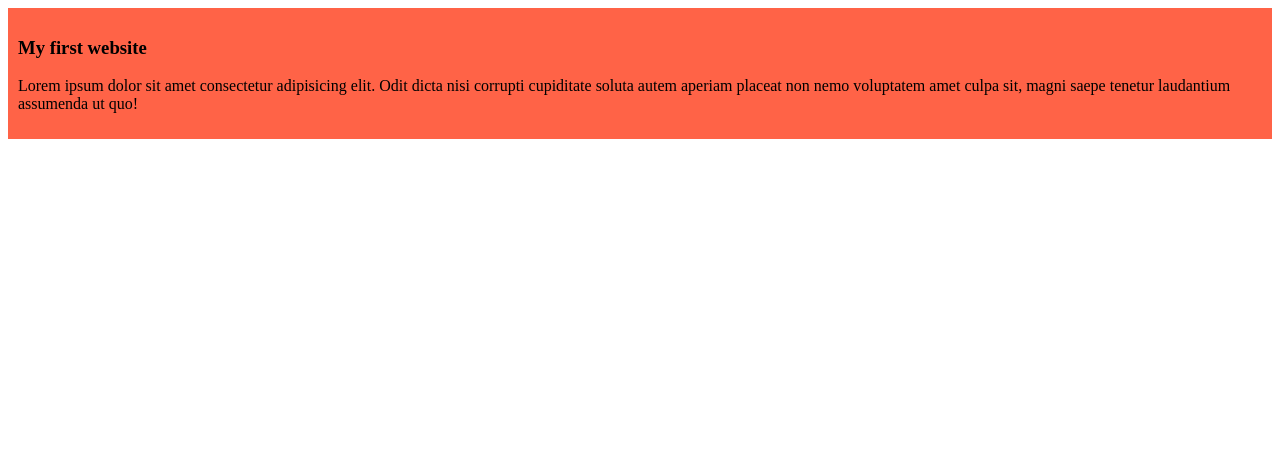
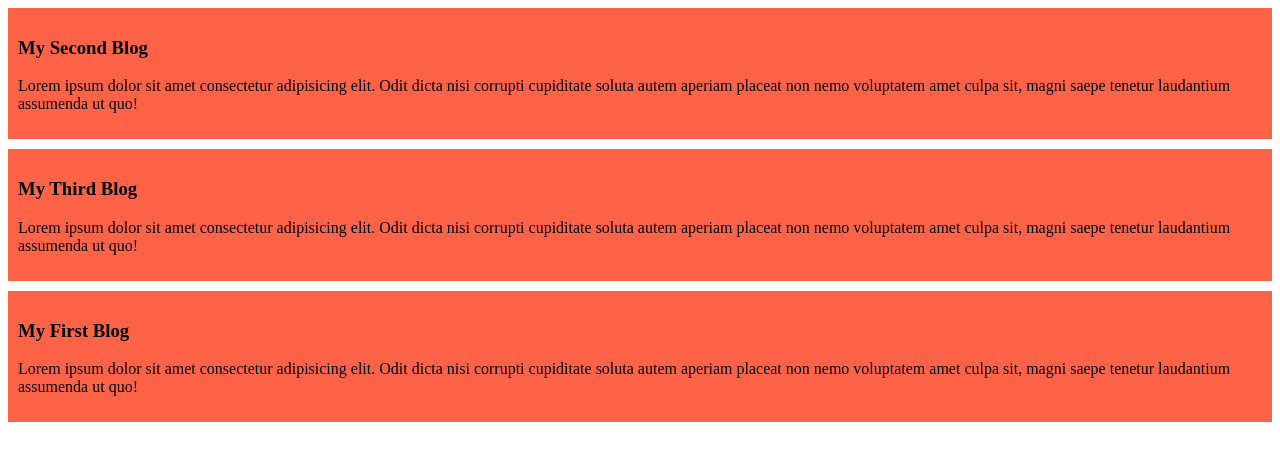
Before and after one commit to ShahriarAlam47/my-simple-website, a plain HTML site: page index.html in a window 1280 px wide. Drawn offline with Linux system fonts and the light colour scheme.

Commit message:
added the second and third blog

```diff
--- a/index.html
+++ b/index.html
@@ -8,7 +8,15 @@
 </head>
 <body>
     <div>
-        <h3>My first website</h3>
+        <h3>My Second Blog</h3>
+        <p>Lorem ipsum dolor sit amet consectetur adipisicing elit. Odit dicta nisi corrupti cupiditate soluta autem aperiam placeat non nemo voluptatem amet culpa sit, magni saepe tenetur laudantium assumenda ut quo!</p>
+    </div>
+    <div>
+        <h3>My Third Blog</h3>
+        <p>Lorem ipsum dolor sit amet consectetur adipisicing elit. Odit dicta nisi corrupti cupiditate soluta autem aperiam placeat non nemo voluptatem amet culpa sit, magni saepe tenetur laudantium assumenda ut quo!</p>
+    </div>
+    <div>
+        <h3>My First Blog</h3>
         <p>Lorem ipsum dolor sit amet consectetur adipisicing elit. Odit dicta nisi corrupti cupiditate soluta autem aperiam placeat non nemo voluptatem amet culpa sit, magni saepe tenetur laudantium assumenda ut quo!</p>
     </div>
 </body>
--- a/styles/blog.css
+++ b/styles/blog.css
@@ -1,4 +1,5 @@
 div{
     background-color: tomato;
     padding: 10px;
+    margin-bottom: 10px;
 }
```
